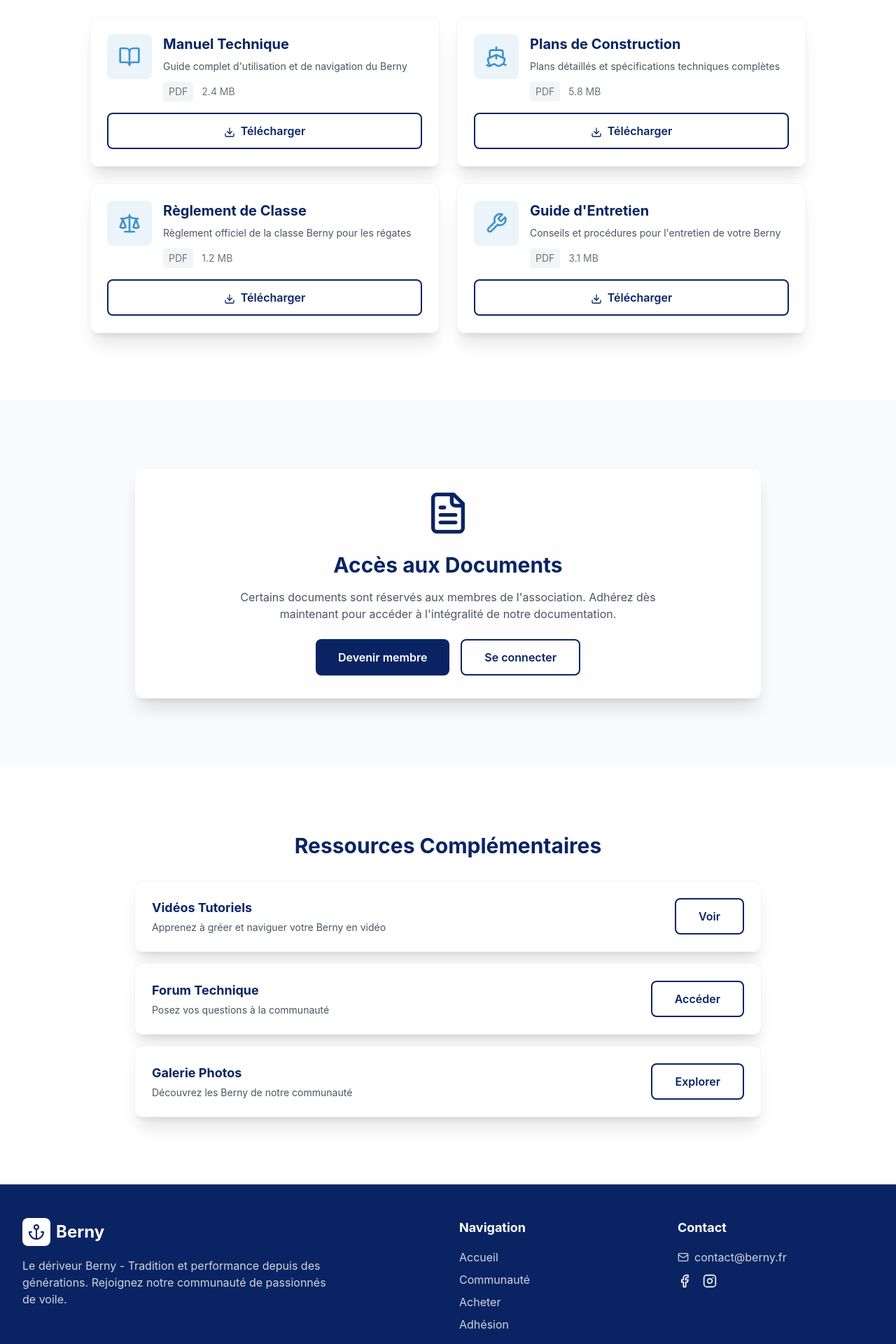
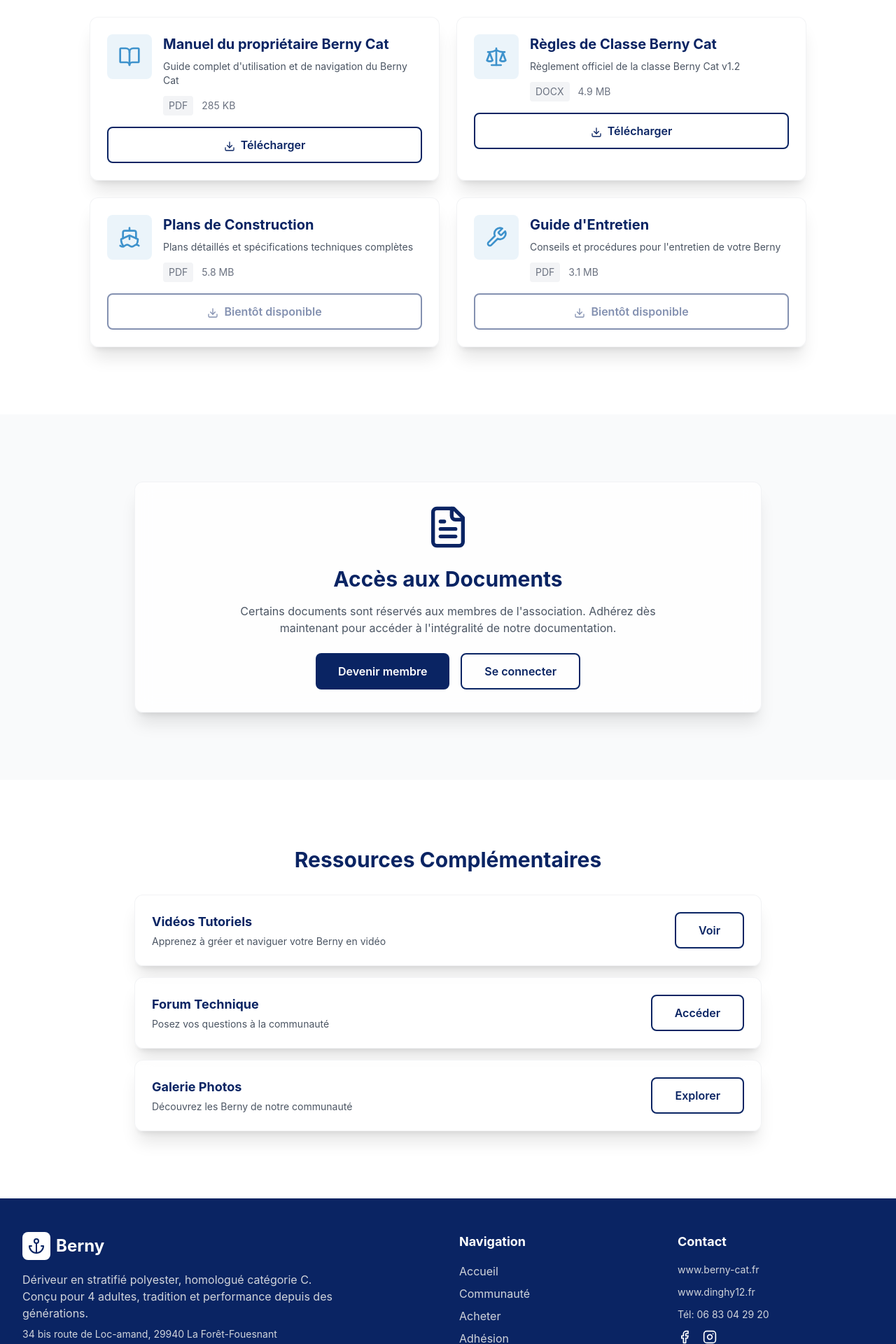
Before and after one commit to Raphistoch/Bernycat, a Next.js app: page /documents in a window 1280 px wide. Shown: the part 460-2380 px from the top of the page at 70% size. Built offline with nearby package versions, Linux system fonts and the light colour scheme.

Commit message:
Ajout documents

```diff
--- a/src/app/documents/page.tsx
+++ b/src/app/documents/page.tsx
@@ -5,10 +5,19 @@ import Button from '@/components/Button'
 const documents = [
     {
         icon: BookOpen,
-        title: 'Manuel Technique',
-        description: 'Guide complet d\'utilisation et de navigation du Berny',
-        size: '2.4 MB',
+        title: 'Manuel du propriétaire Berny Cat',
+        description: 'Guide complet d\'utilisation et de navigation du Berny Cat',
+        size: '285 KB',
         format: 'PDF',
+        file: '/Manuel du propriétaire Berny Cat.pdf',
+    },
+    {
+        icon: Scale,
+        title: 'Règles de Classe Berny Cat',
+        description: 'Règlement officiel de la classe Berny Cat v1.2',
+        size: '4.9 MB',
+        format: 'DOCX',
+        file: '/Regles_Classe_Berny_Cat_v1.2.docx',
     },
     {
         icon: Ship,
@@ -16,13 +25,7 @@ const documents = [
         description: 'Plans détaillés et spécifications techniques complètes',
         size: '5.8 MB',
         format: 'PDF',
-    },
-    {
-        icon: Scale,
-        title: 'Règlement de Classe',
-        description: 'Règlement officiel de la classe Berny pour les régates',
-        size: '1.2 MB',
-        format: 'PDF',
+        file: null,
     },
     {
         icon: Wrench,
@@ -30,6 +33,7 @@ const documents = [
         description: 'Conseils et procédures pour l\'entretien de votre Berny',
         size: '3.1 MB',
         format: 'PDF',
+        file: null,
     },
 ]
 
@@ -73,10 +77,19 @@ export default function DocumentsPage() {
                                         </div>
                                     </div>
                                 </div>
-                                <Button variant="outline" className="w-full">
-                                    <Download className="w-4 h-4 inline mr-2" />
-                                    Télécharger
-                                </Button>
+                                {doc.file ? (
+                                    <a href={doc.file} download>
+                                        <Button variant="outline" className="w-full">
+                                            <Download className="w-4 h-4 inline mr-2" />
+                                            Télécharger
+                                        </Button>
+                                    </a>
+                                ) : (
+                                    <Button variant="outline" className="w-full" disabled>
+                                        <Download className="w-4 h-4 inline mr-2" />
+                                        Bientôt disponible
+                                    </Button>
+                                )}
                             </Card>
                         ))}
                     </div>
--- a/src/app/page.tsx
+++ b/src/app/page.tsx
@@ -8,38 +8,38 @@ const technicalSpecs = [
     {
         icon: Ruler,
         label: 'Longueur',
-        value: '4.88 m',
-        description: 'Longueur hors-tout',
+        value: '4.87 m',
+        description: 'Longueur de coque',
     },
     {
         icon: Ruler,
         label: 'Largeur',
-        value: '1.95 m',
-        description: 'Bau maximum',
+        value: '2.00 m',
+        description: 'Largeur maximum',
     },
     {
         icon: Weight,
         label: 'Poids',
         value: '250 kg',
-        description: 'Poids mini avec gréement',
+        description: 'Déplacement à vide',
     },
     {
         icon: Wind,
-        label: 'Gréement',
-        value: 'Cat-boat',
-        description: 'Grand-voile à corne',
+        label: 'Grand-voile',
+        value: '13.50 m²',
+        description: 'Voile type Houari',
     },
     {
         icon: Users,
         label: 'Équipage',
-        value: '1-4 pers.',
-        description: 'Capacité réglementaire',
+        value: '4 adultes',
+        description: 'Poids max 300 kg',
     },
     {
         icon: Waves,
         label: 'Tirant d\'eau',
-        value: '0.30-1.00 m',
-        description: 'Dérive haute/basse',
+        value: '0.20-1.00 m',
+        description: 'Dérive aluminium 25 kg',
     },
 ]
 
--- a/src/components/Footer.tsx
+++ b/src/components/Footer.tsx
@@ -15,8 +15,11 @@ export default function Footer() {
                             <span className="text-2xl font-bold">Berny</span>
                         </div>
                         <p className="text-gray-300 max-w-md">
-                            Le dériveur Berny - Tradition et performance depuis des générations.
-                            Rejoignez notre communauté de passionnés de voile.
+                            Dériveur en stratifié polyester, homologué catégorie C.
+                            Conçu pour 4 adultes, tradition et performance depuis des générations.
+                        </p>
+                        <p className="text-gray-300 text-sm mt-2">
+                            34 bis route de Loc-amand, 29940 La Forêt-Fouesnant
                         </p>
                     </div>
 
@@ -51,11 +54,18 @@ export default function Footer() {
                     <div>
                         <h3 className="font-bold text-lg mb-4">Contact</h3>
                         <ul className="space-y-3">
-                            <li className="flex items-center gap-2 text-gray-300">
-                                <Mail className="w-4 h-4" />
-                                <a href="mailto:contact@berny.fr" className="hover:text-white transition-colors">
-                                    contact@berny.fr
+                            <li className="text-gray-300 text-sm">
+                                <a href="https://www.berny-cat.fr/" target="_blank" rel="noopener noreferrer" className="hover:text-white transition-colors">
+                                    www.berny-cat.fr
                                 </a>
+                            </li>
+                            <li className="text-gray-300 text-sm">
+                                <a href="https://www.dinghy12.fr/" target="_blank" rel="noopener noreferrer" className="hover:text-white transition-colors">
+                                    www.dinghy12.fr
+                                </a>
+                            </li>
+                            <li className="text-gray-300 text-sm">
+                                Tél: 06 83 04 29 20
                             </li>
                             <li className="flex items-center gap-4 mt-4">
                                 <a
```
Also changed, not shown: 2 other files (tests, documents, lock files or other folders).
